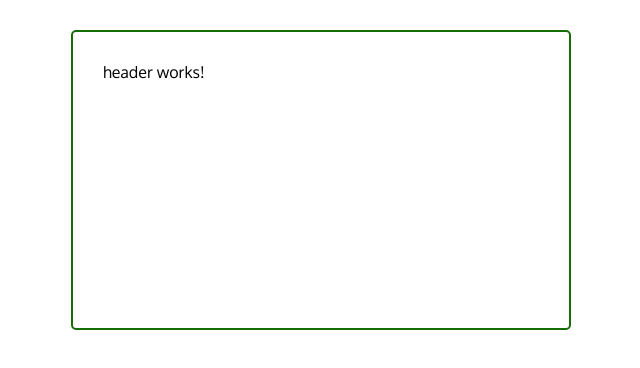
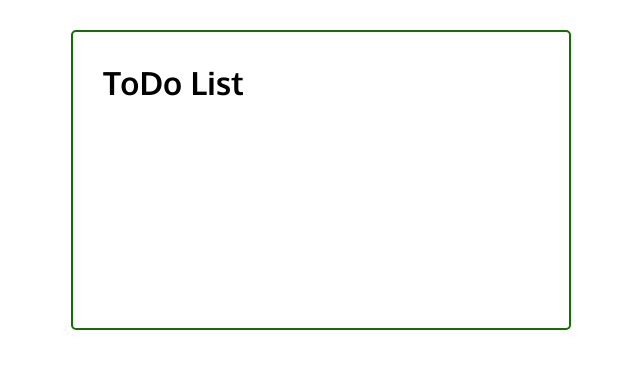
Before and after one commit to CragarDev/todo-list, an Angular app: page / in a window 1280 px wide. Shown: the top 368 px of the page, without its empty margins (319-959 px from the left). Built offline with nearby package versions, Linux system fonts and the light colour scheme.

Commit message:
updated title in header and added some styling

```diff
--- a/src/app/components/header/header.component.css
+++ b/src/app/components/header/header.component.css
@@ -0,0 +1,6 @@
+header {
+  display: flex;
+  justify-content: space-between;
+  align-items: center;
+  margin-bottom: 20px;
+}
--- a/src/app/components/header/header.component.html
+++ b/src/app/components/header/header.component.html
@@ -1 +1,3 @@
-<p>header works!</p>
+<header>
+  <h1>{{ title }}</h1>
+</header>
--- a/src/app/components/header/header.component.ts
+++ b/src/app/components/header/header.component.ts
@@ -6,6 +6,7 @@
   styleUrls: ['./header.component.css']
 })
 export class HeaderComponent implements OnInit {
+  title: string = 'ToDo List';
 
   constructor() { } // runs when object is initialized
 
```
